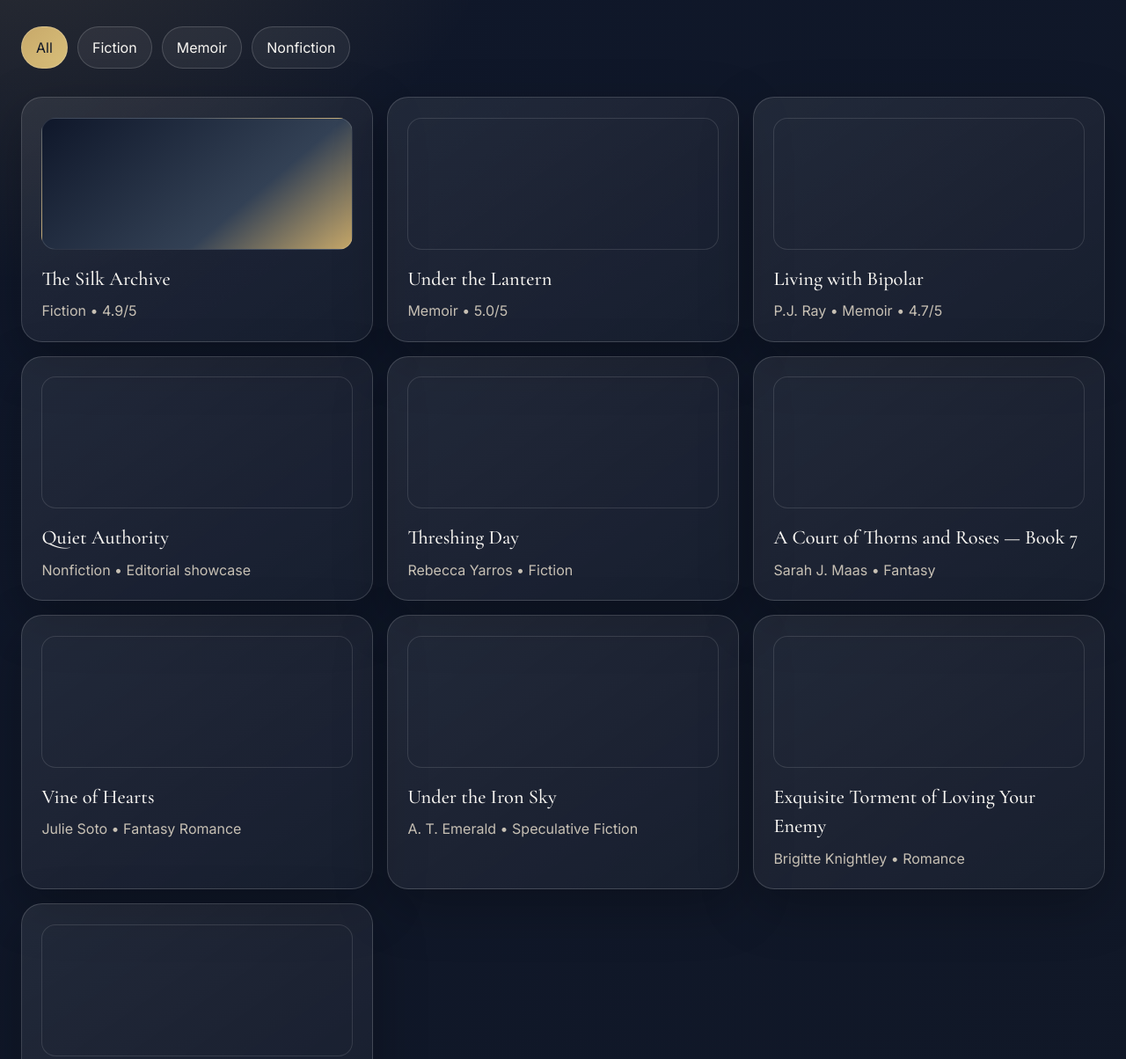
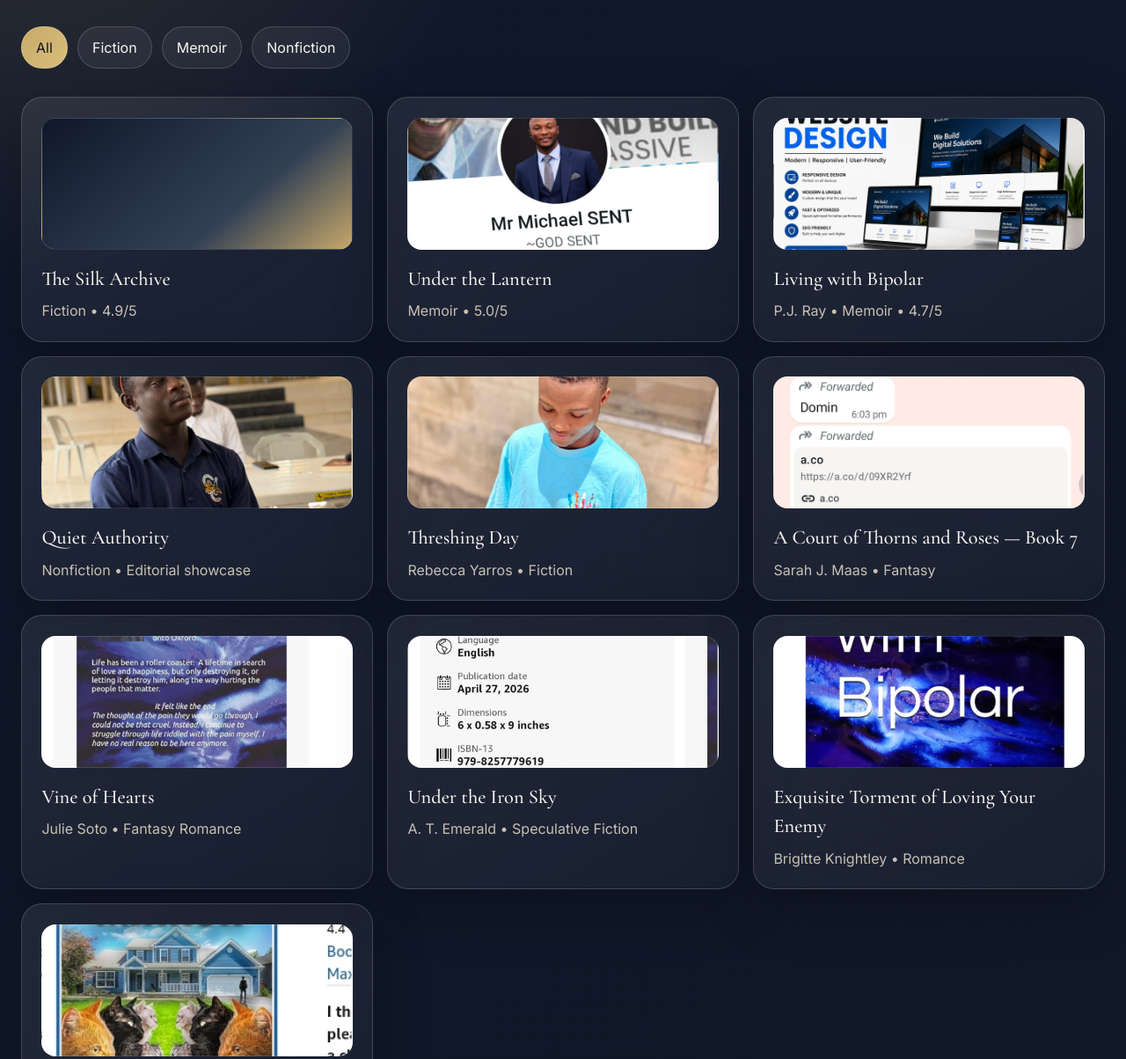
Before and after one commit to adeyejesuolaoluwa/comonline, a plain HTML site: page books.html in a window 1280 px wide. Shown: the part 300-1504 px from the top of the page at 88% size. Drawn offline with nearby package versions, Linux system fonts and the light colour scheme.

Commit message:
Fix book cover background image paths

```diff
--- a/assets/css/styles.css
+++ b/assets/css/styles.css
@@ -233,16 +233,16 @@ body.theme-light .site-header { background: rgba(248,246,242,0.82); }
 .cover-2 { background: linear-gradient(140deg, #1f2937, #7c2d12 60%, #f8f6f2); }
 .cover-3 { background: linear-gradient(140deg, #111827, #4b5563 60%, #d1d5db); }
 .cover-4 { background: linear-gradient(140deg, #0b1121, #234d69 50%, #5d86b1); }
-.cover-5 { background-image: url("assets/img/threshing-day.jpg"); background-size: cover; background-position: center; }
-.cover-6 { background-image: url("assets/img/court-of-thorns-and-roses-7.jpg"); background-size: cover; background-position: center; }
-.cover-7 { background-image: url("assets/img/vine-of-hearts.jpg"); background-size: cover; background-position: center; }
-.cover-8 { background-image: url("assets/img/under-the-iron-sky.jpg"); background-size: cover; background-position: center; }
-.cover-9 { background-image: url("assets/img/exquisite-torment.jpg"); background-size: cover; background-position: center; }
-.cover-10 { background-image: url("assets/img/purrfect-mirror.jpg"); background-size: cover; background-position: center; }
+.cover-5 { background-image: url("../img/threshing-day.jpg"); background-size: cover; background-position: center; }
+.cover-6 { background-image: url("../img/court-of-thorns-and-roses-7.jpg"); background-size: cover; background-position: center; }
+.cover-7 { background-image: url("../img/vine-of-hearts.jpg"); background-size: cover; background-position: center; }
+.cover-8 { background-image: url("../img/under-the-iron-sky.jpg"); background-size: cover; background-position: center; }
+.cover-9 { background-image: url("../img/exquisite-torment.jpg"); background-size: cover; background-position: center; }
+.cover-10 { background-image: url("../img/purrfect-mirror.jpg"); background-size: cover; background-position: center; }
 .book-card.is-hidden { display: none; }
-.cover-2 { background-image: url("assets/img/under-the-lantern.jpg"); background-size: cover; background-position: center; }
-.cover-3 { background-image: url("assets/img/quiet-authority.jpg"); background-size: cover; background-position: center; }
-.cover-4 { background-image: url("assets/img/living-with-bipolar.jpg"); background-size: cover; background-position: center; }
+.cover-2 { background-image: url("../img/under-the-lantern.jpg"); background-size: cover; background-position: center; }
+.cover-3 { background-image: url("../img/quiet-authority.jpg"); background-size: cover; background-position: center; }
+.cover-4 { background-image: url("../img/living-with-bipolar.jpg"); background-size: cover; background-position: center; }
 
 .community-panel { display: grid; gap: 1rem; grid-template-columns: repeat(3, minmax(0, 1fr)); }
 .community-stat { padding: 1rem; border-radius: 1rem; background: var(--panel); }
```
